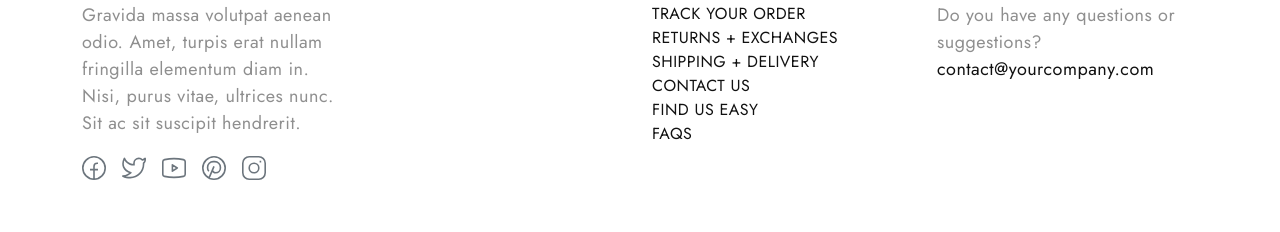
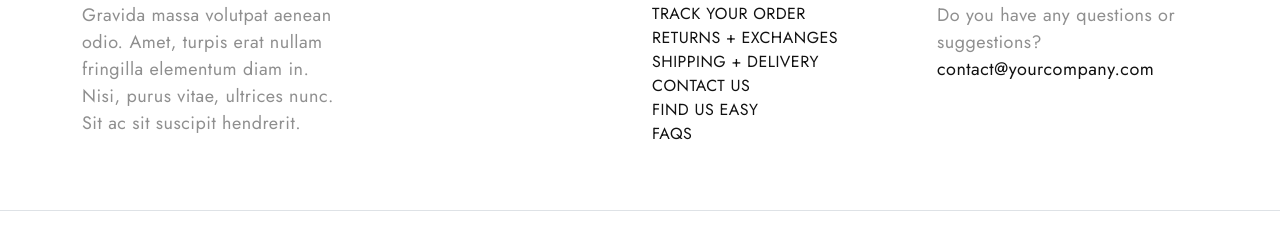
Before and after one commit to JasonNeo/kaira, a plain HTML site: page index.html in a window 1280 px wide. Shown: the part 3091-3323 px from the top of the page. Drawn offline with nearby package versions, Linux system fonts and the light colour scheme.

Commit message:
feat: hide footer social links

```diff
--- a/index.html
+++ b/index.html
@@ -1288,7 +1288,7 @@
             </div>
             <p>Gravida massa volutpat aenean odio. Amet, turpis erat nullam fringilla elementum diam in. Nisi, purus
               vitae, ultrices nunc. Sit ac sit suscipit hendrerit.</p>
-            <div class="social-links">
+            <div class="d-none social-links">
               <ul class="list-unstyled d-flex flex-wrap gap-3">
                 <li>
                   <a href="#" class="text-secondary">
```
